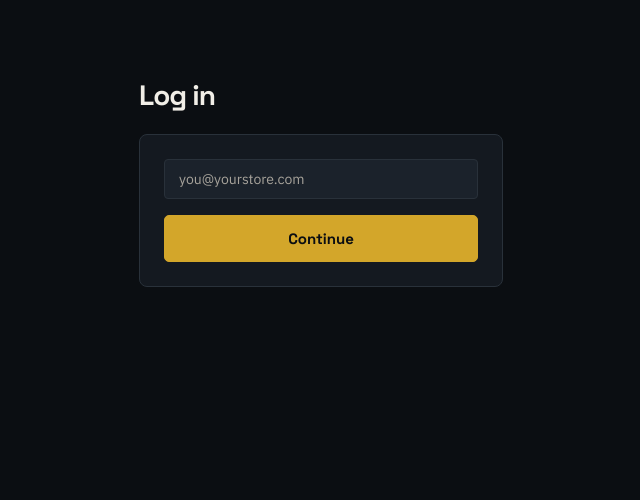
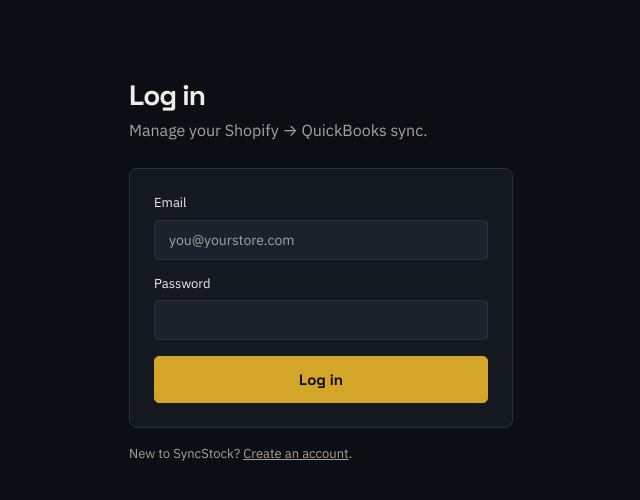
Before and after one commit to yaussyross/SyncStock, a Next.js app: page /login in a window 1280 px wide. Shown: the top 500 px of the page, without its empty margins (319-959 px from the left). Built offline with nearby package versions, Linux system fonts and the light colour scheme.

Commit message:
feat: add password login form

```diff
--- a/src/app/login/page.tsx
+++ b/src/app/login/page.tsx
@@ -4,25 +4,50 @@
 
 export default function LoginPage() {
   const [email, setEmail] = useState("");
+  const [password, setPassword] = useState("");
+  const [error, setError] = useState("");
+  const [loading, setLoading] = useState(false);
   const router = useRouter();
 
   async function handleSubmit(e: React.FormEvent) {
     e.preventDefault();
-    const res = await fetch("/api/auth/signup", {
+    setLoading(true);
+    setError("");
+
+    const res = await fetch("/api/auth/login", {
       method: "POST",
       headers: { "Content-Type": "application/json" },
-      body: JSON.stringify({ email }),
+      body: JSON.stringify({ email, password }),
     });
-    if (res.ok) router.push("/dashboard");
+
+    if (res.ok) {
+      router.push("/dashboard");
+      router.refresh();
+      return;
+    }
+
+    const body = await res.json().catch(() => ({}));
+    setError(body.error || "Could not log in.");
+    setLoading(false);
   }
 
   return (
-    <main className="container" style={{ paddingTop: 80, maxWidth: 420 }}>
-      <h1 style={{ fontSize: 28, marginBottom: 24 }}>Log in</h1>
+    <main className="container" style={{ paddingTop: 80, maxWidth: 440 }}>
+      <h1 style={{ fontSize: 28, marginBottom: 8 }}>Log in</h1>
+      <p style={{ color: "var(--paper-dim)", marginBottom: 24 }}>Manage your Shopify → QuickBooks sync.</p>
       <form onSubmit={handleSubmit} className="card">
-        <input type="email" placeholder="you@yourstore.com" value={email} onChange={(e) => setEmail(e.target.value)} required style={{ marginBottom: 16 }} />
-        <button type="submit" className="btn" style={{ width: "100%" }}>Continue</button>
+        <label style={{ display: "block", marginBottom: 14 }}>
+          <span style={{ display: "block", fontSize: 13, marginBottom: 6 }}>Email</span>
+          <input type="email" autoComplete="email" placeholder="you@yourstore.com" value={email} onChange={(e) => setEmail(e.target.value)} required />
+        </label>
+        <label style={{ display: "block", marginBottom: 16 }}>
+          <span style={{ display: "block", fontSize: 13, marginBottom: 6 }}>Password</span>
+          <input type="password" autoComplete="current-password" value={password} onChange={(e) => setPassword(e.target.value)} required />
+        </label>
+        {error && <p role="alert" style={{ color: "#e37a4e", fontSize: 13, marginBottom: 14 }}>{error}</p>}
+        <button type="submit" className="btn" style={{ width: "100%" }} disabled={loading}>{loading ? "Logging in..." : "Log in"}</button>
       </form>
+      <p style={{ color: "var(--paper-dim)", fontSize: 13, marginTop: 14 }}>New to SyncStock? <a href="/signup">Create an account</a>.</p>
     </main>
   );
 }
```
